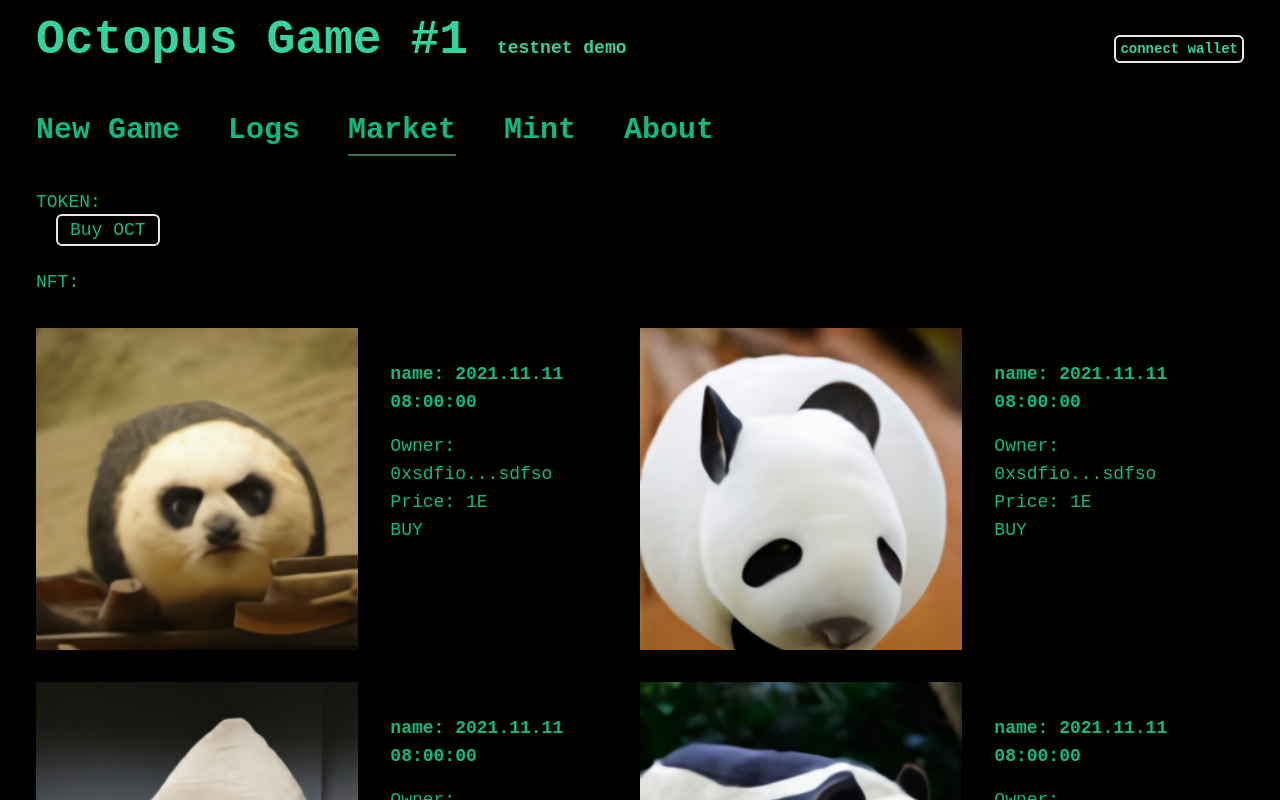
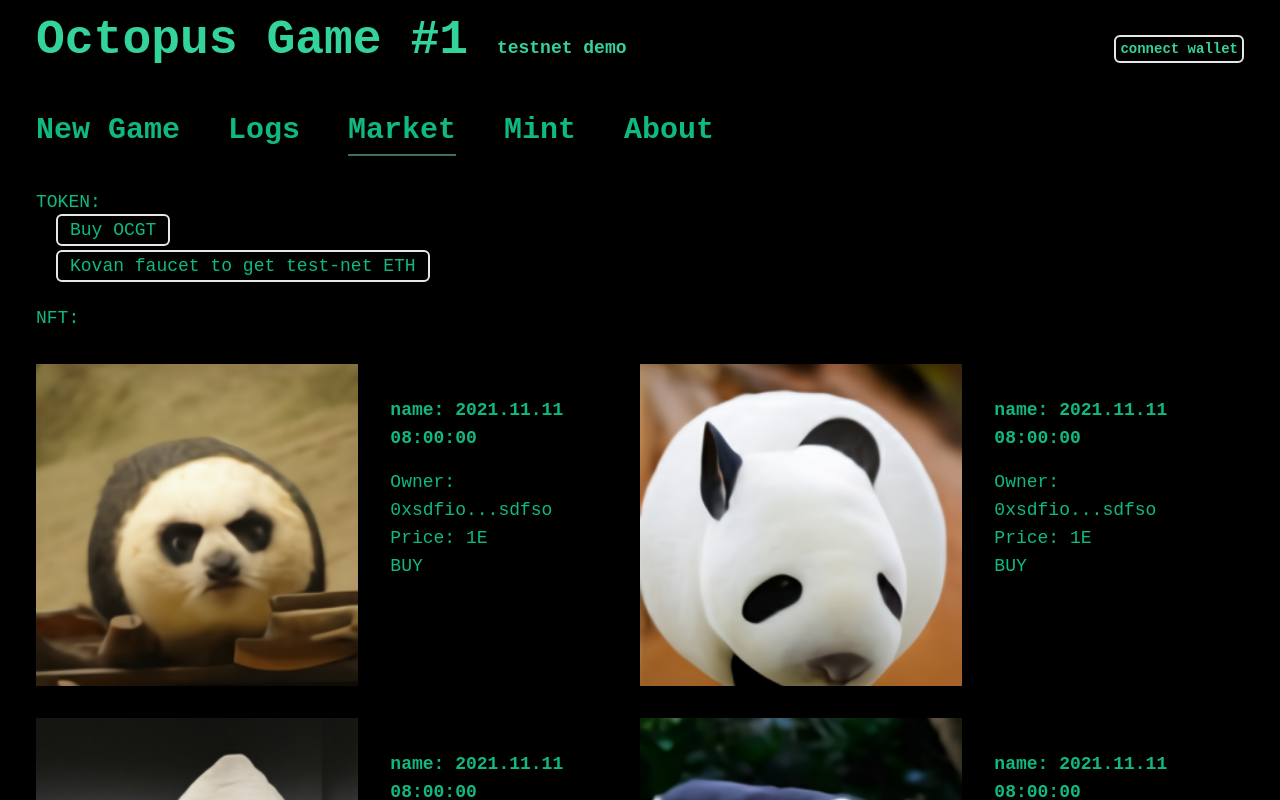
Before and after one commit to Rackar/octopus, a Vue app: page /market in a window 1280 px wide. Shown: the top 800 px of the page. Built offline with nearby package versions, Linux system fonts and the light colour scheme; what web3 would draw is missing.

Commit message:
buy and join ok. need approve first

```diff
--- a/src/js/contract/GAME_ABI.js
+++ b/src/js/contract/GAME_ABI.js
@@ -1,4 +1,4 @@
-const address_GAME = '0xBf6DD65Ae63E1d2F719DE4fBE11B9c3D412afBaD'; //1125 game
+const address_GAME = '0x234a04204b2f69D6E405C623c868FA76730C11fa'; //1125 game
 const ABI_GAME = [
   {
     inputs: [],
--- a/src/js/web3/coinMethods.js
+++ b/src/js/web3/coinMethods.js
@@ -13,6 +13,23 @@ function transferToGame() {
         .send({ from: ins.account })
         .then(result => {
           console.log(`new contract: ${JSON.stringify(result)}`);
+          resolve(result);
+        })
+        .catch(e => {
+          console.log(e);
+          reject(e);
+        });
+    });
+  });
+}
+
+function approve(amount = 500) {
+  return new Promise((resolve, reject) => {
+    getInstaceResult().then(({ coinContract, account }) => {
+      coinContract.methods
+        .approve(address_GAME, amount)
+        .send({ from: account })
+        .then(result => {
           resolve(result);
         })
         .catch(e => {
@@ -57,4 +74,4 @@ function fetchLOLI(dnftid) {
   });
 }
 
-export { transferToGame };
+export { transferToGame, approve };
--- a/src/js/web3/gameMethods.js
+++ b/src/js/web3/gameMethods.js
@@ -3,6 +3,7 @@ import Web3 from 'web3';
 import { getInstaceResult } from './index';
 import { weiToCount, finneyToWei } from './Utils';
 import { address_GAME } from '../contract';
+import { approve } from './coinMethods';
 const config = {
   defaultSellLastingSecends: 86400,
   defaultUnitPrice: Web3.utils.toWei((0.001).toString()),
@@ -92,7 +93,13 @@ function getCoins() {
 
 function joinMatch({ matchId, color, lucky }) {
   return new Promise((resolve, reject) => {
-    getInstaceResult().then(({ gameContract, account }) => {
+    getInstaceResult().then(({ gameContract, coinContract, account }) => {
+      debugger;
+
+      coinContract.methods
+        .approve(address_GAME, finneyToWei(100000 * 1000))
+        .send({ from: account })
+        .then(res => {
           debugger;
           gameContract.methods
             .joinMatch(matchId, color, lucky)
@@ -105,6 +112,7 @@ function joinMatch({ matchId, color, lucky }) {
             .catch(e => {
               console.log(e);
               reject(e);
+            });
         });
     });
   });
--- a/src/pages/about.vue
+++ b/src/pages/about.vue
@@ -4,7 +4,7 @@
     <div>Using small token to get in, earn the biggest reward for fun.</div>
     <div class="my-6">
       <div>
-        Each game player transfer at least 1000 OCGT(Octopus Game Token) to the
+        Each game player transfer at least 500 OCGT(Octopus Game Token) to the
         game pool, pick the Color(1 in 3) and Lucky Number(LN)(1 in 10).
       </div>
       <div>
--- a/src/pages/index.vue
+++ b/src/pages/index.vue
@@ -246,6 +246,7 @@ function btnJoin() {
         </div>
 
         <div v-show="flow.showLast">
+          <div>You could buy some OCGT from market first.</div>
           <p class="pt-4">
             Confirm join(cost 500 OCGT):
             <span
--- a/src/pages/market.vue
+++ b/src/pages/market.vue
@@ -17,8 +17,26 @@
           select-none
         "
       >
-        Buy OCT
+        Buy OCGT
       </span>
+    </div>
+    <div class="mt-2">
+      <a
+        class="
+          border-success-200
+          p-1
+          border-solid
+          rounded-md
+          border-2
+          px-3
+          mx-5
+          my-2
+          cursor-pointer
+          select-none
+        "
+        href="https://github.com/kovan-testnet/faucet"
+        >Kovan faucet to get test-net ETH</a
+      >
     </div>
 
     <Popup v-model="info.showClaimPopup">
@@ -83,7 +101,7 @@ import { buyCoin } from '../js/web3/gameMethods';
 
 const info = reactive({
   showClaimPopup: false,
-  userClaimInput: 0,
+  userClaimInput: 1000,
 });
 
 function btnBuyCoin() {
```
Lines whose indentation alone changed are shown as unchanged.
